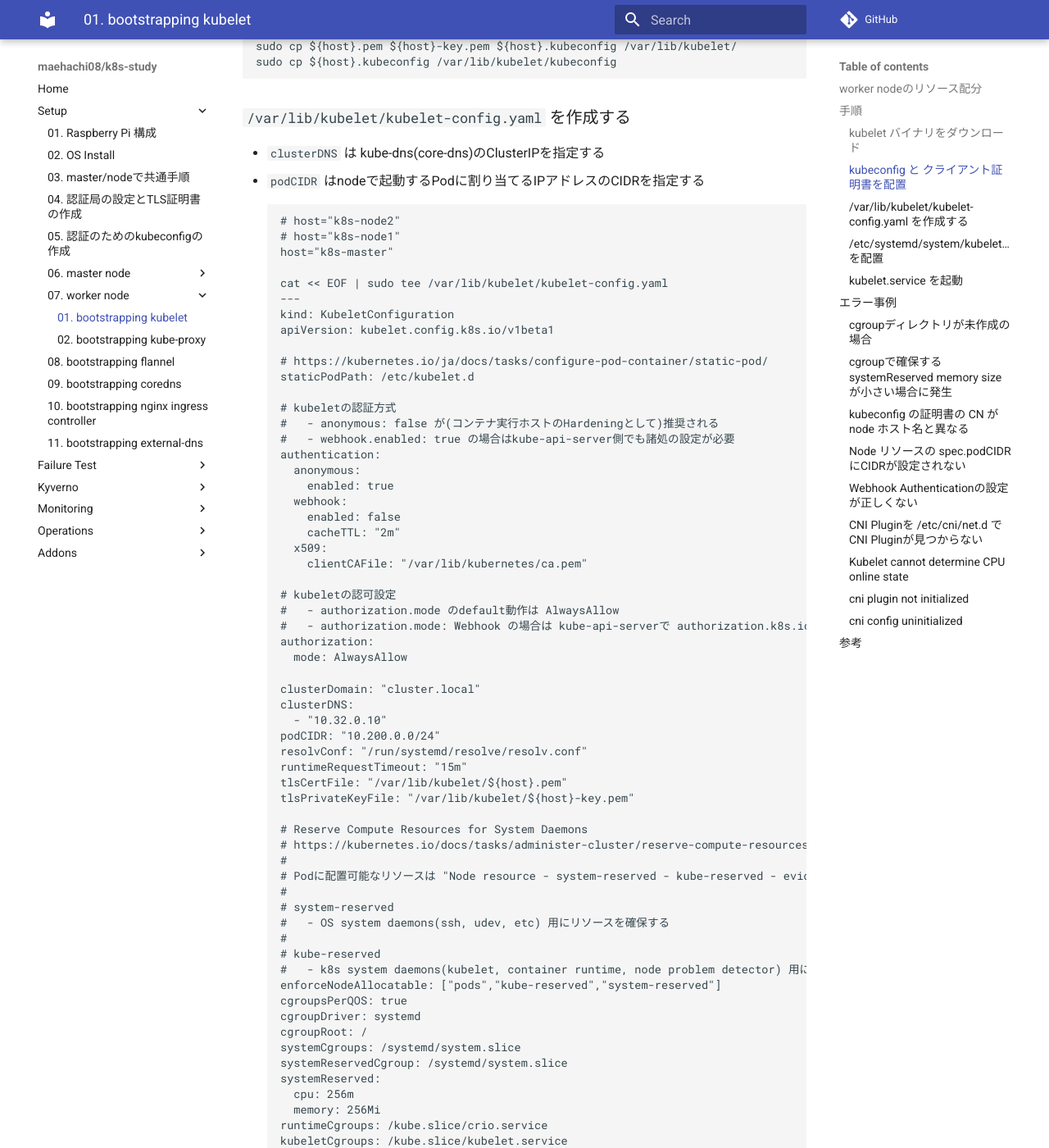
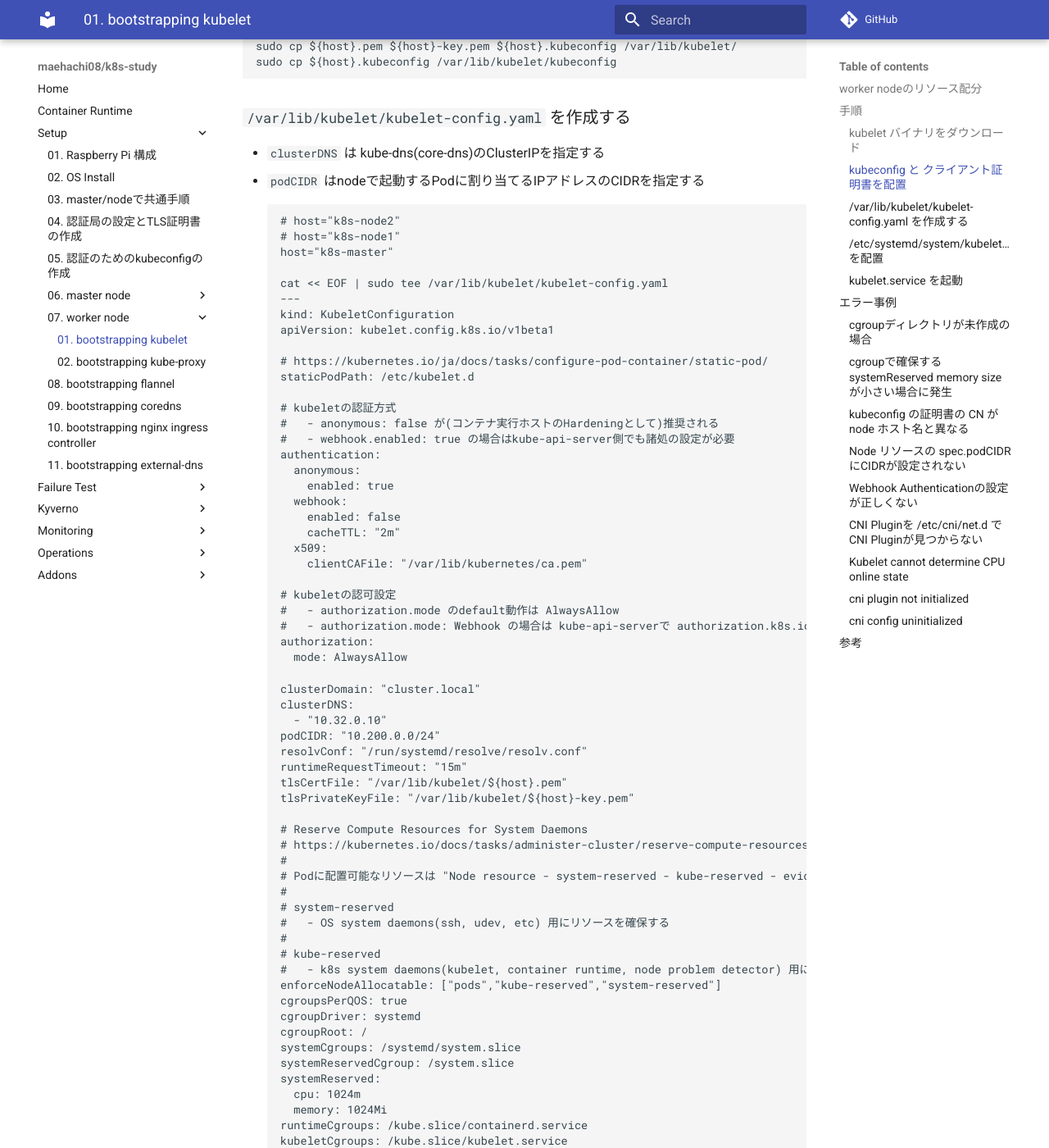
Before and after one commit to maehachi08/k8s-study, an MkDocs documentation site: the page built from docs/setup/07_worker/01_bootstrapping_kubelet.md, in a window 1280 px wide and 1400 px high, scrolled down 1161 px. Shown: the whole window at 82% size. Built offline with MkDocs 1.6.1 and Material for MkDocs 9.7.7, drawn with Linux system fonts in a browser that asks for light colours; comment, search, counter and statistics services are not loaded; some of the changed text lies outside the part shown.

Commit message:
update (#8)

````diff
--- a/docs/setup/07_worker/01_bootstrapping_kubelet.md
+++ b/docs/setup/07_worker/01_bootstrapping_kubelet.md
@@ -100,16 +100,16 @@
   cgroupDriver: systemd
   cgroupRoot: /
   systemCgroups: /systemd/system.slice
-  systemReservedCgroup: /systemd/system.slice
+  systemReservedCgroup: /system.slice
   systemReserved:
-    cpu: 256m
-    memory: 256Mi
-  runtimeCgroups: /kube.slice/crio.service
+    cpu: 1024m
+    memory: 1024Mi
+  runtimeCgroups: /kube.slice/containerd.service
   kubeletCgroups: /kube.slice/kubelet.service
   kubeReservedCgroup: /kube.slice
   kubeReserved:
-    cpu: 256m
-    memory: 256Mi
+    cpu: 1024m
+    memory: 1024Mi
   EOF
   ```
 
@@ -120,14 +120,16 @@
    [Unit]
    Description=Kubernetes Kubelet
    Documentation=https://github.com/kubernetes/kubernetes
-   After=crio.service
-   Requires=crio.service
+   After=containerd.service
+   Requires=containerd.service
 
    [Service]
    Restart=on-failure
    RestartSec=5
 
    ExecStartPre=/usr/bin/mkdir -p \
+     /sys/fs/cgroup/kube.slice \
+     /sys/fs/cgroup/system.slice \
      /sys/fs/cgroup/systemd/kube.slice \
      /sys/fs/cgroup/cpuset/kube.slice \
      /sys/fs/cgroup/cpuset/system.slice \
@@ -136,14 +138,16 @@
      /sys/fs/cgroup/memory/kube.slice \
      /sys/fs/cgroup/memory/system.slice \
      /sys/fs/cgroup/cpu,cpuacct/kube.slice \
-     /sys/fs/cgroup/cpu,cpuacct/kube.slice
+     /sys/fs/cgroup/cpu,cpuacct/system.slice \
+     /sys/fs/cgroup/hugetlb/system.slice \
+     /sys/fs/cgroup/hugetlb/kube.slice
 
    ExecStart=/usr/bin/kubelet \
      --config=/var/lib/kubelet/kubelet-config.yaml \
      --kubeconfig=/var/lib/kubelet/kubeconfig \
      --network-plugin=cni \
      --container-runtime=remote \
-     --container-runtime-endpoint=/var/run/crio/crio.sock \
+     --container-runtime-endpoint=unix:///run/containerd/containerd.sock \
      --register-node=true \
      --v=2
 
--- a/mkdocs.yml
+++ b/mkdocs.yml
@@ -40,6 +40,7 @@ markdown_extensions:
 
 nav:
   - Home: index.md
+  - Container Runtime: container-runtime.md
   - Setup:
     - 01. Raspberry Pi 構成: setup/01_setup_RaspberryPi.md
     - 02. OS Install: setup/02_setup_ubuntu20-04-LTS.md
````
Also changed, not shown: docs/setup/03_common_settings.md (+19 -1 lines).
